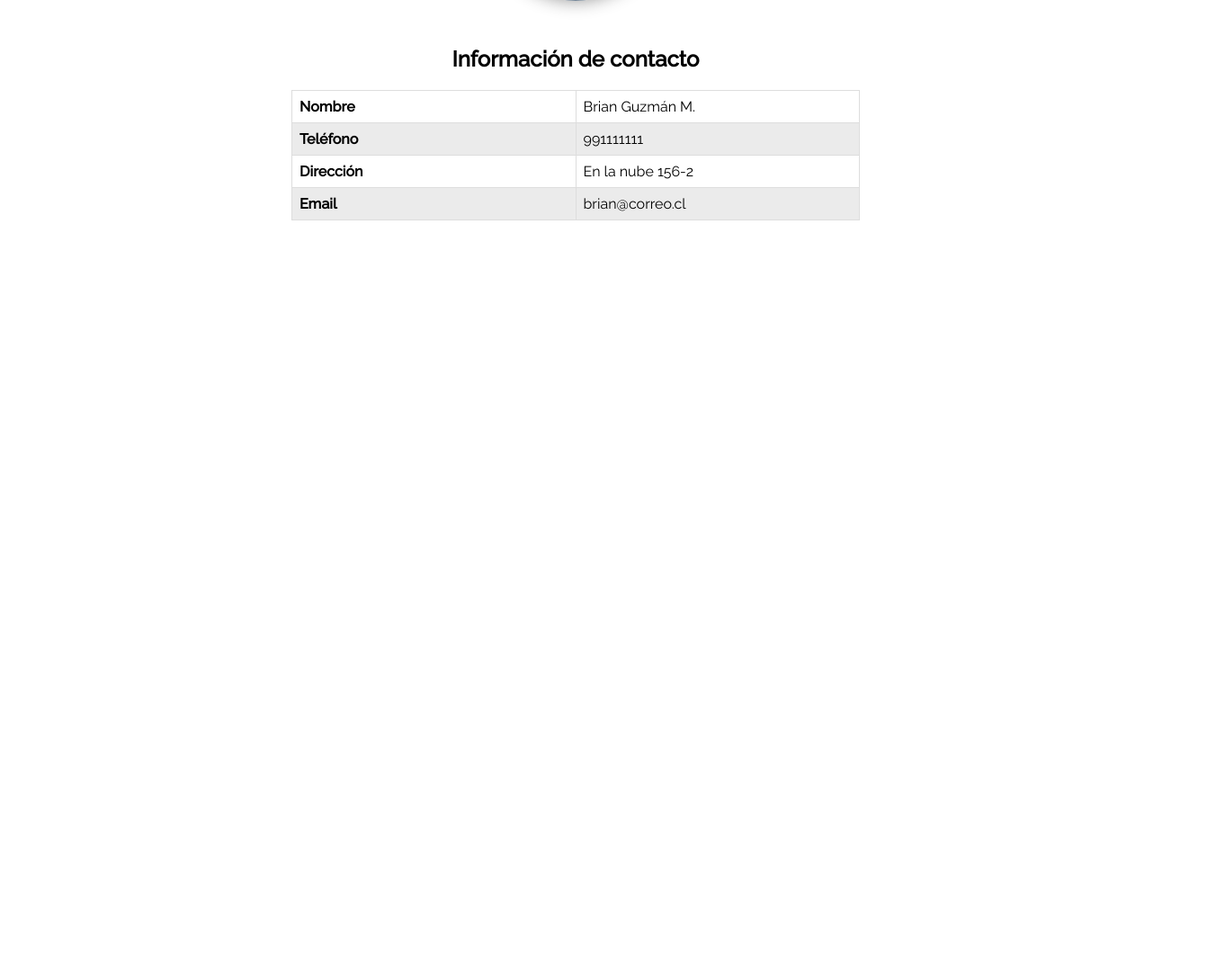
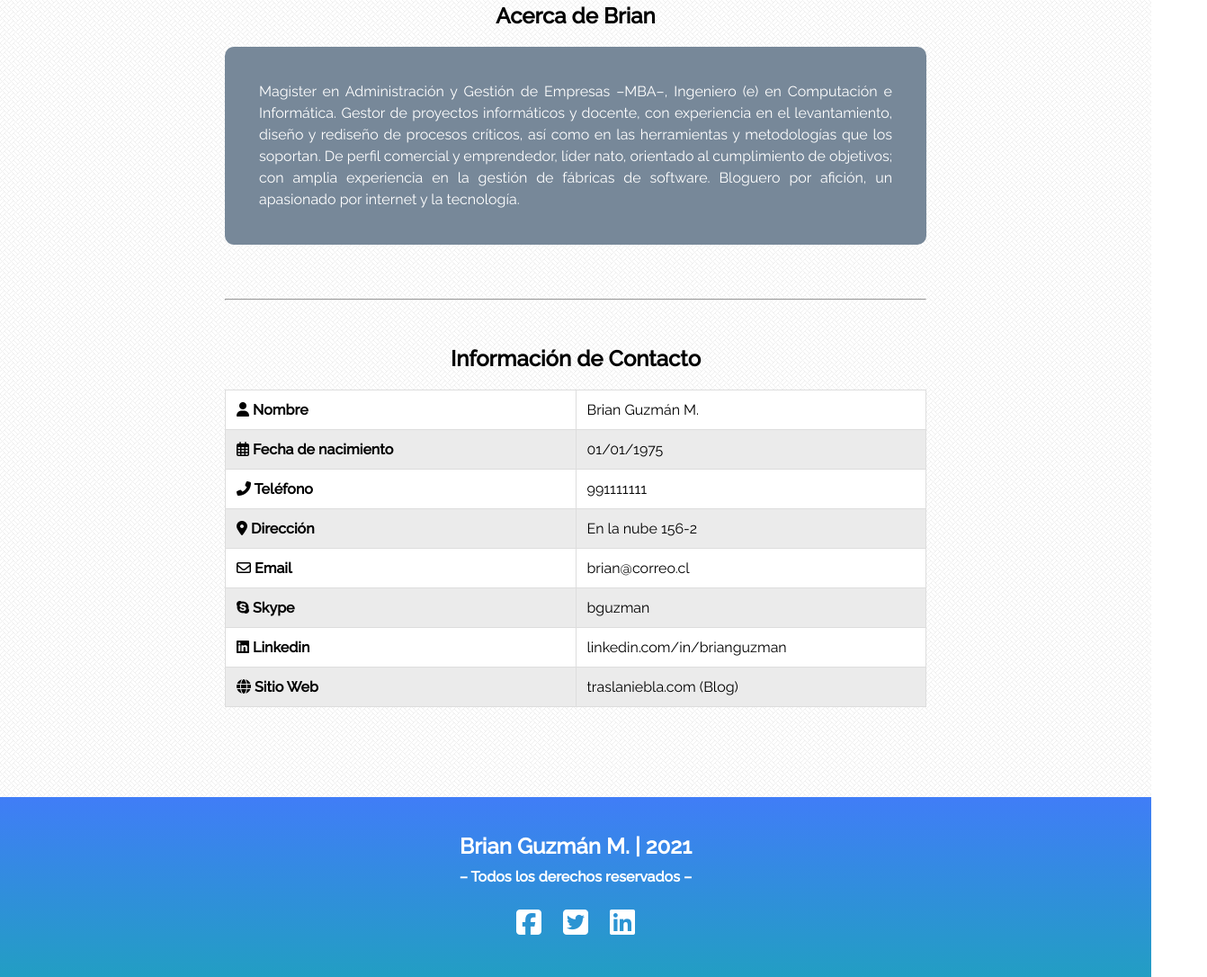
Before and after one commit to Kessillox/156-2, a plain HTML site: page index.html in a window 1280 px wide. Shown: the part 457-1543 px from the top of the page at 90% size, 1342 px wide, since content can reach past the window. Before the commit the page ends 800 px from the top, so only its background shows below. Drawn offline with Linux system fonts and the light colour scheme.

Commit message:
Tercer commit bubbles

```diff
--- a/css/style.css
+++ b/css/style.css
@@ -1,4 +1,165 @@
-<<<<<<< HEAD
+/***** Inicio Estilos Datos Personales *****/
+
+* {
+    margin: 0;
+    padding: 0;
+    box-sizing: border-box;
+}
+
+body {
+    font-family: 'Raleway', sans-serif;
+    background-image: url("../img/cream_pixels.png");
+}
+
+#cabecera {
+    width: 100%;
+    height: 280px;
+    padding: 35px;
+    background-image: url(../img/header_bg.jpeg);
+    background-size: cover;
+    text-align: center;
+    color: #ffffff;
+}
+
+#cabecera .activo {
+    background-color: orangered;
+}
+
+#cabecera hr {
+    width: 630px;
+    margin: 0 auto;
+
+}
+
+.menu {
+    margin-top: 40px;
+    font-weight: 500;
+}
+
+.menu ul li {
+    list-style: none;
+    display: inline;
+}
+
+.menu ul li a {
+    padding: 10px;
+    margin: 5px;
+    border-radius: 8px;
+    background-color: coral;
+    color: #ffffff;
+    text-decoration: none;
+}
+
+.menu ul li a:hover {
+    background-color: lightseagreen;
+}
+
+#fotografia {
+    text-align: center;
+    height: 130px;
+}
+
+#fotografia img {
+    display: inline-block;
+    width: 180px;
+    border-radius: 50%;
+    margin: 0 auto;
+    position: relative;
+    top: -90px;
+    box-shadow: 0px 0px 20px -1px rgba(0,0,0,0.45);
+    border: 5px solid lightslategray;
+}
+
+#datos {
+    width: 780px;
+    margin: 0 auto;
+    text-align: center;
+}
+
+#datos div {
+    padding: 30px;
+    margin: 20px 0;
+    border-radius: 10px;
+    background-color: lightslategrey;
+}
+
+#datos div p {
+    color: white;
+    text-align: justify;
+    line-height: 24px;
+}
+
+#datos h2 {
+    margin-top: 50px;
+}
+
+#datos p {
+    margin: 8px;
+}
+
+#datos table {
+    margin-top: 20px;
+    background-color: white;
+}
+
+#datos hr {
+    margin-top: 60px;
+}
+
+table {
+    width: 780px;
+    margin: 0 auto;
+    border-collapse: collapse;
+}
+
+td, th {
+    width: 50%;
+    border: 1px solid #dddddd;
+    text-align: left;
+    padding: 12px;
+}
+
+tr:nth-child(even) {
+    background-color: #ebebeb;
+}
+
+#pie {
+      width: 100%;
+      height: 200px;
+      background: linear-gradient(0deg, rgba(34,158,195,1) 0%, rgb(64, 125, 247) 100%);
+      margin-top: 100px;
+      padding: 40px;
+      text-align: center;
+      color: white;
+}
+
+  #pie h4 {
+      margin-top: 10px;
+  }
+
+#menu_pie {
+      width: 50%;
+      margin: 0 auto;
+      text-align: center;
+}
+
+#menu_pie ul li {
+      list-style: none;
+      display: inline-block;
+}
+
+#pie .fab {
+      margin: 25px 10px;
+      font-size: 32px;
+      color: white;
+}
+
+#pie .fab:hover {
+    color: lightseagreen;
+}
+
+/***** Fin Estilos Datos Personales *****/
+
 div.progress-bar {
     background-color: #1a1a1a;
     height: 25px;
@@ -106,109 +267,3 @@ div.glow span {
         box-shadow: 0 5px 5px rgba(255, 255, 255, .7) inset, 0 -5px 5px rgba(255, 255, 255, .7) inset;
     }
 }
-=======
-/*
-Inicio Estilos Datos Personales
-*/
-
-* {
-    margin: 0;
-    padding: 0;
-    box-sizing: border-box;
-}
-
-body {
-    font-family: 'Raleway', sans-serif;
-}
-
-#cabezera {
-    width: 100%;
-    height: 280px;
-    padding: 35px;
-    background-image: url(../img/header_bg.jpeg);
-    background-size: cover;
-    text-align: center;
-    color: #ffffff;
-}
-
-#cabezera .activo {
-    background-color: orangered;
-}
-
-#cabezera hr {
-    width: 650px;
-    margin: 0 auto;
-}
-
-.menu {
-    margin-top: 40px;
-    font-weight: 500;
-}
-
-.menu ul li {
-    list-style: none;
-    display: inline;
-}
-
-.menu ul li a {
-    padding: 10px;
-    margin: 5px;
-    border-radius: 8px;
-    background-color: coral;
-    color: #ffffff;
-    text-decoration: none;
-}
-
-.menu ul li a:hover {
-    background-color: lightseagreen;
-}
-
-#fotografia {
-    text-align: center;
-    height: 130px;
-}
-
-#fotografia img {
-    display: inline-block;
-    width: 180px;
-    border-radius: 50%;
-    margin: 0 auto;
-    position: relative;
-    top: -90px;
-    box-shadow: 0px 0px 20px -1px rgba(0,0,0,0.45);
-    border: 5px solid lightslategray;
-}
-
-#datos {
-    width: 100%;
-    text-align: center;
-}
-
-#datos p {
-    margin: 8px;
-}
-
-#datos table {
-    margin-top: 20px;
-}
-
-table {
-    width: 50%;
-    margin: 0 auto;
-    border-collapse: collapse;
-  }
-
-  td, th {
-    width: 50%;
-    border: 1px solid #dddddd;
-    text-align: left;
-    padding: 8px;
-  }
-
-  tr:nth-child(even) {
-    background-color: #ebebeb;
-  }
-/*
-Fin Estilos Datos Personales
-*/
->>>>>>> f038281744f91bf1954e2d77e35759cc7512cf95
--- a/index.html
+++ b/index.html
@@ -5,17 +5,17 @@
     <meta charset="UTF-8">
     <meta http-equiv="X-UA-Compatible" content="IE=edge">
     <meta name="viewport" content="width=device-width, initial-scale=1.0">
-    <title>CV Brian</title>
+    <title>CV Brian | Home</title>
     <link rel="stylesheet" href="../156-2/css/style.css">
     <link rel="preconnect" href="https://fonts.googleapis.com">
     <link rel="preconnect" href="https://fonts.gstatic.com" crossorigin>
     <link href="https://fonts.googleapis.com/css2?family=Raleway:wght@200;300;400;500&display=swap" rel="stylesheet">
+    <script src="https://kit.fontawesome.com/8d20d6c8c4.js" crossorigin="anonymous"></script>
 </head>
 
 <body>
-    <header id="cabezera">
+    <header id="cabecera">
         <h1>Bienvenides al fantástico mundo de Brian</h1>
-        <hr>
         <nav class="menu">
             <ul>
                 <li><a href="../156-2/index.html" class="activo">Datos Personales</a></li>
@@ -29,27 +29,67 @@
         <img src="../156-2/img/brian.jpg" alt="Fotografía de brian">
     </div>
 
-    <div id="datos">
-        <h2>Información de contacto</h2>
+    <section id="datos">
+        <h2>Acerca de Brian</h2>
+        <div>
+            <p>
+                Magister en Administración y Gestión de Empresas –MBA–, Ingeniero (e) en Computación e Informática.
+                Gestor de proyectos informáticos y docente, con experiencia en el levantamiento, diseño y rediseño de
+                procesos críticos, así como en las herramientas y metodologías que los soportan. De perfil comercial y
+                emprendedor, líder nato, orientado al cumplimiento de objetivos; con amplia experiencia en la gestión de
+                fábricas de software. Bloguero por afición, un apasionado por internet y la tecnología.
+            </p>
+        </div>
+        <hr>
+        <h2>Información de Contacto</h2>
         <table>
             <tr>
-                <th>Nombre</th>
+                <th><i class="fas fa-user"></i> Nombre</th>
                 <td>Brian Guzmán M.</td>
             </tr>
             <tr>
-                <th>Teléfono</th>
+                <th><i class="far fa-calendar-alt"></i> Fecha de nacimiento</th>
+                <td>01/01/1975</td>
+            </tr>
+            <tr>
+                <th><i class="fas fa-phone-alt"></i> Teléfono</th>
                 <td>991111111</td>
             </tr>
             <tr>
-                <th>Dirección</th>
+                <th><i class="fas fa-map-marker-alt"></i> Dirección</th>
                 <td>En la nube 156-2</td>
             </tr>
             <tr>
-                <th>Email</th>
+                <th><i class="far fa-envelope"></i> Email</th>
                 <td>brian@correo.cl</td>
             </tr>
+            <tr>
+                <th><i class="fab fa-skype"></i> Skype</th>
+                <td>bguzman</td>
+            </tr>
+            <tr>
+                <th><i class="fab fa-linkedin"></i></i> Linkedin</th>
+                <td>linkedin.com/in/brianguzman</td>
+            </tr>
+            <tr>
+                <th><i class="fas fa-globe"></i></i> Sitio Web</th>
+                <td>traslaniebla.com (Blog)</td>
+            </tr>
         </table>
-    </div>
+    </section>
+    <footer id="pie">
+        <h2>Brian Guzmán M. | 2021</h2>
+        <h4>– Todos los derechos reservados –</h4>
+        <nav id="menu_pie">
+            <ul>
+                <li><a href="https://www.facebook.com/brian.g.m" target="blank"><i
+                            class="fab fa-facebook-square"></i></a></li>
+                <li><a href="https://twitter.com/bguzman/" target="blank"><i class="fab fa-twitter-square"></i></a></li>
+                <li><a href="https://www.linkedin.com/in/brianguzman/" target="blank"><i
+                            class="fab fa-linkedin"></i></a></li>
+            </ul>
+        </nav>
+    </footer>
 </body>
 
 </html>
```
Also changed, not shown: img/cream_pixels.png (added), img/crossword.png (added), 1 other file.
